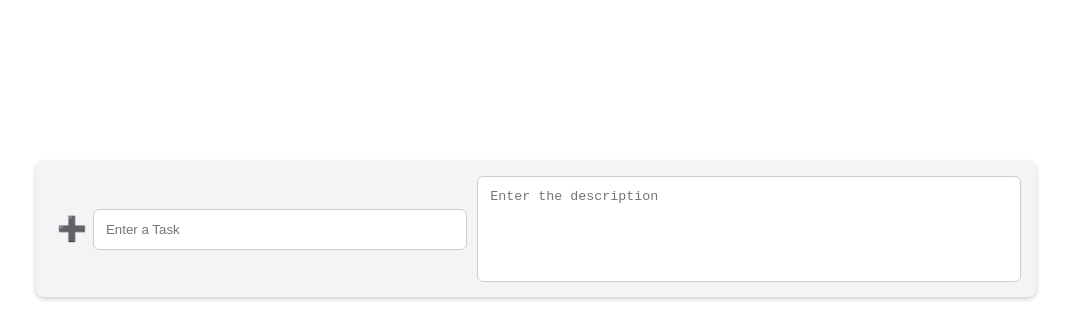
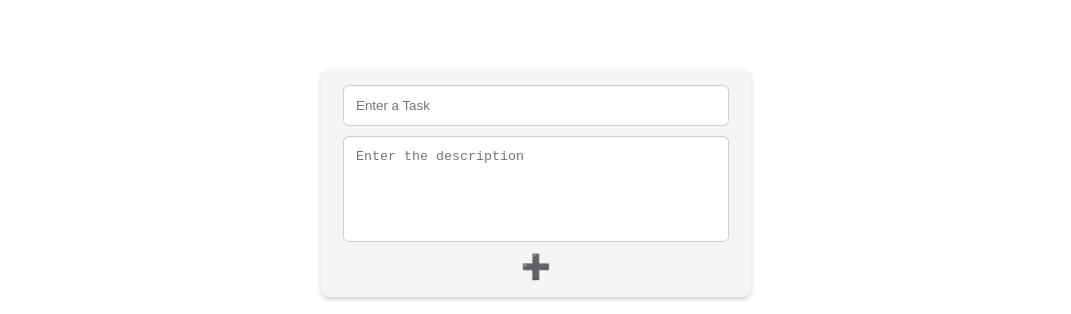
Before and after one commit to PorkyJames/to-do-app, a React (Create React App) app in the folder frontend/: page / in a window 1280 px wide. Shown: the part 483-797 px from the top of the page, without its empty margins (104-1175 px from the left). Built offline with nearby package versions, Linux system fonts and the light colour scheme; no server answers.

Commit message:
Adjusted styling for addtaskform

```diff
--- a/frontend/src/components/AddTaskForm/AddTaskForm.css
+++ b/frontend/src/components/AddTaskForm/AddTaskForm.css
@@ -3,31 +3,36 @@
     bottom: 20px;
     left: 50%;
     transform: translateX(-50%); /*Pulls it left*/
-    width: 970px;
+    width: 400px;
     max-width: 100%;
     background-color: #f3f4f6;
     padding: 15px;
     border-radius: 8px;
     box-shadow: 0 2px 5px rgba(0,0,0,0.2);
     display: flex;
-    align-items: center;
+    flex-direction: column;
+    align-items: stretch;
 }
 
 .add-task-form {
     width: 100%;
     display: flex;
-    align-items: center;
+    flex-direction: column;
+    align-items: stretch;
+    gap: 10px;
 }
 
 .input-container {
     display: flex;
-    flex-grow: 1;  /* makes the inputs go past halfway point */
+    /* flex-grow: 1;   */
     align-items: center;
+    flex-direction: column;
     gap: 10px;
 }
 
 .task-input, .description-input {
-    flex-grow: 1; /* Makes the inputs even in the card*/
+    /* flex-grow: 1;  */
+    width: 90%;
     padding: 12px;
     border: 1px solid #ccc;
     border-radius: 6px;
--- a/frontend/src/components/AddTaskForm/AddTaskForm.jsx
+++ b/frontend/src/components/AddTaskForm/AddTaskForm.jsx
@@ -21,8 +21,8 @@ const AddTaskForm = ( { addTask }) => {
     return (
         <>
             <div className="add-task-card">
+
                 <form onSubmit={handleSubmit} className="add-task-form">
-                    <button type='submit' className="add-task-button">➕</button>
 
                     <div className="input-container">
                         <input
@@ -41,6 +41,8 @@ const AddTaskForm = ( { addTask }) => {
                         />
 
                     </div>
+
+                    <button type='submit' className="add-task-button">➕</button>
                 </form>
             </div>
         </>
--- a/frontend/src/components/TaskManager/TaskManager.jsx
+++ b/frontend/src/components/TaskManager/TaskManager.jsx
@@ -56,6 +56,7 @@ const TaskManager = () => {
         fetchTasks();
     }, []);
 
+    //! For Testing purposes on Local Host
     // const fetchTasks = async () => {
     //     const url = `http://localhost:8000/api/todos/`
     //     try {
```
